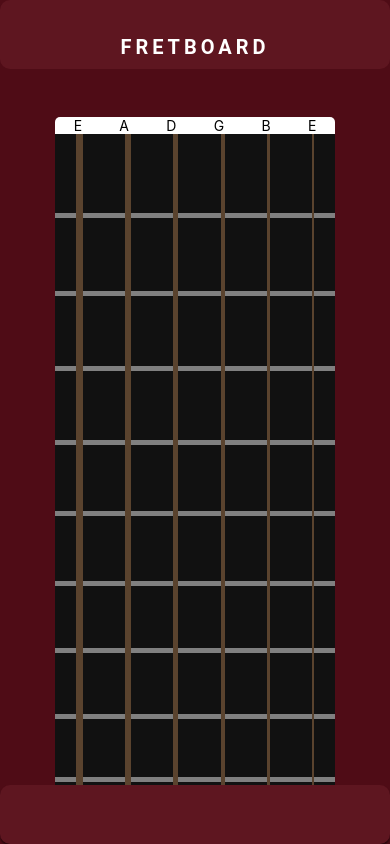
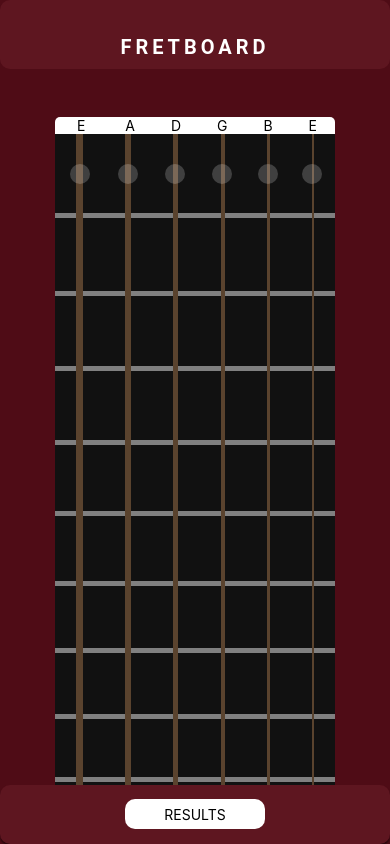
Before and after one commit to chrisreylo73/FRETBOARD, a React Native app: screen / in a window 390 px wide. Built offline with nearby package versions, Linux system fonts and the light colour scheme.

Commit message:
fret buttons added

```diff
--- a/components/Footer.js
+++ b/components/Footer.js
@@ -1,5 +1,5 @@
 // Import necessary modules and components
-import { StyleSheet, Text, View } from "react-native";
+import { StyleSheet, Text, TouchableOpacity, View } from "react-native";
 import React from "react";
 import { AntDesign } from "@expo/vector-icons";
 // import { BlurView } from "expo-blur";
@@ -7,7 +7,13 @@ import { AntDesign } from "@expo/vector-icons";
 // Define the Footer functional component
 const Footer = ({}) => {
 	// Render the Footer component
-	return <View style={styles.footer}>{/* <View style={styles.separator} /> */}</View>;
+	return (
+		<View style={styles.footer}>
+			<TouchableOpacity style={styles.button}>
+				<Text>RESULTS</Text>
+			</TouchableOpacity>
+		</View>
+	);
 };
 
 // Export the Footer component
@@ -18,7 +24,7 @@ const styles = StyleSheet.create({
 	footer: {
 		position: "absolute",
 		alignItems: "center",
-		justifyContent: "space-between",
+		justifyContent: "center",
 		left: 0,
 		right: 0,
 		backgroundColor: "#5e1620",
@@ -38,11 +44,11 @@ const styles = StyleSheet.create({
 		width: "100%",
 	},
 	button: {
+		backgroundColor: "white",
 		alignItems: "center",
 		justifyContent: "center",
-		width: "100%",
-		hight: "100%",
-		padding: 15,
-		borderRadius: 20,
+		width: 140,
+		height: 30,
+		borderRadius: 10,
 	},
 });
--- a/components/Fretboard.js
+++ b/components/Fretboard.js
@@ -1,19 +1,26 @@
-import { StyleSheet, Text, View, SafeAreaView } from "react-native";
+import { StyleSheet, Text, View, SafeAreaView, TouchableOpacity } from "react-native";
 import React from "react";
 
 const Fretboard = () => {
 	return (
 		<SafeAreaView style={styles.container}>
 			<View style={styles.stringNames}>
-				<Text>E</Text>
-				<Text>A</Text>
+				<Text> E</Text>
+				<Text> A</Text>
 				<Text>D</Text>
 				<Text>G</Text>
 				<Text>B</Text>
 				<Text>E</Text>
 			</View>
-
 			<View style={[styles.fret, { height: 80 }]}>
+				<View style={styles.buttonsContainer}>
+					<TouchableOpacity style={[styles.button, { marginRight: 3, marginLeft: 2.5 }]}></TouchableOpacity>
+					<TouchableOpacity style={[styles.button, { marginRight: 2.5 }]}></TouchableOpacity>
+					<TouchableOpacity style={[styles.button, { marginRight: 1.5 }]}></TouchableOpacity>
+					<TouchableOpacity style={[styles.button, { marginRight: 1 }]}></TouchableOpacity>
+					<TouchableOpacity style={styles.button}></TouchableOpacity>
+					<TouchableOpacity style={styles.button}></TouchableOpacity>
+				</View>
 				<View style={styles.stringsContainer}>
 					<View style={[styles.string, { width: 7 }]}></View>
 					<View style={[styles.string, { width: 6 }]}></View>
@@ -428,7 +435,6 @@ const styles = StyleSheet.create({
 	},
 	stringsContainer: {
 		width: "100%",
-
 		flex: 1,
 		flexDirection: "row",
 		justifyContent: "space-around",
@@ -437,6 +443,21 @@ const styles = StyleSheet.create({
 		width: 6,
 		height: "100%",
 		backgroundColor: "#5a432e",
+	},
+	buttonsContainer: {
+		position: "absolute",
+		alignItems: "center",
+		flexDirection: "row",
+		justifyContent: "space-around",
+		width: "100%",
+		top: 30,
+		zIndex: 10,
+	},
+	button: {
+		backgroundColor: "rgba(255, 255, 255, 0.2)",
+		width: 20,
+		height: 20,
+		borderRadius: 100,
 	},
 	fretBar: {
 		justifyContent: "center",
```
Also changed, not shown: components/Fret.js (added, +14 -0 lines).
